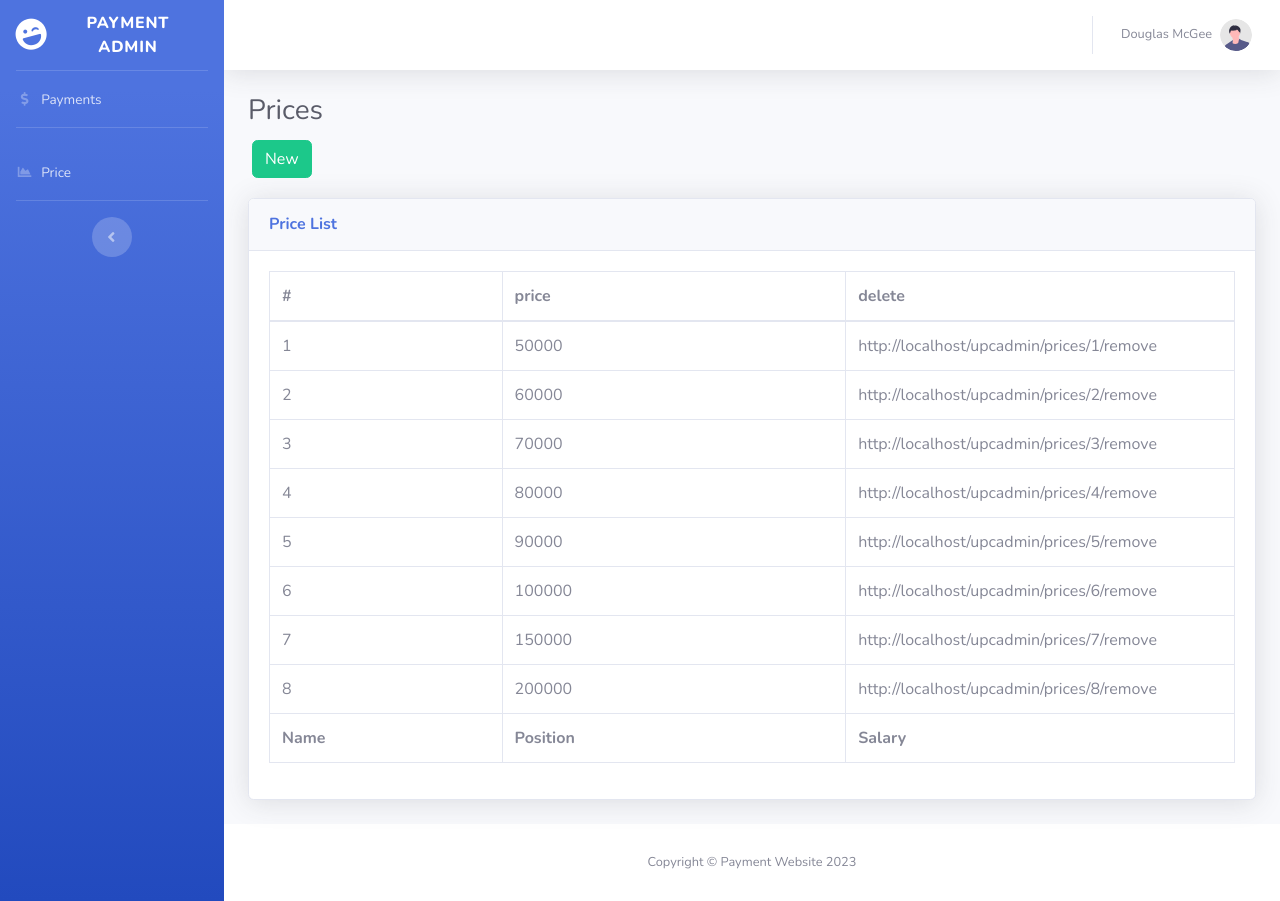
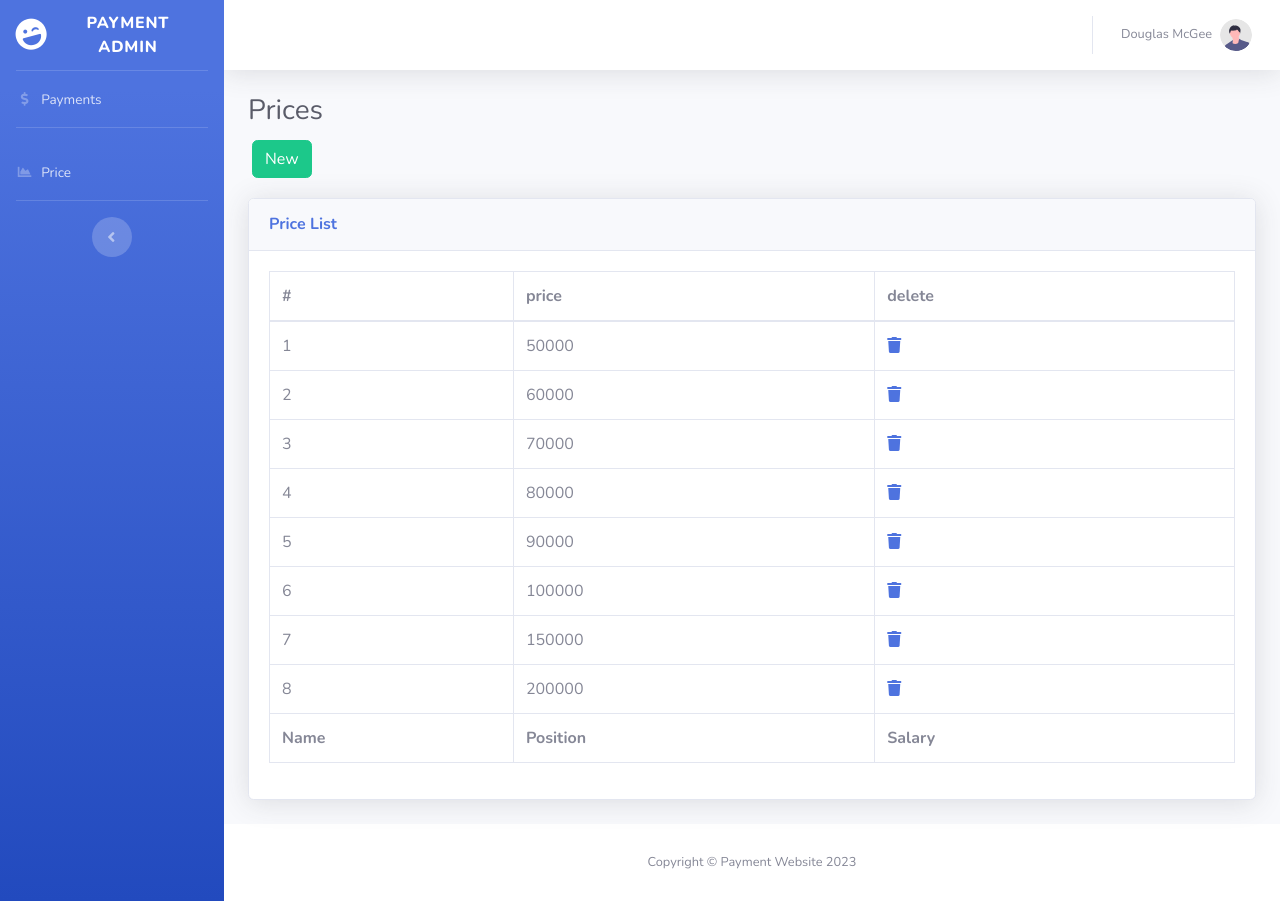
Before and after one commit to shahriyar3/C_payment, a Laravel app: page /upcadmin/prices in a window 1280 px wide. Run offline with Laravel 10, Linux system fonts and the light colour scheme; the visitor is signed in with stand-in values (Sample User, id 1); data comes from the database, SQL or seed files in the repository; some libraries are stand-ins or nearby versions.

Commit message:
fix: price admin panel

```diff
--- a/resources/views/admin/prices/index.blade.php
+++ b/resources/views/admin/prices/index.blade.php
@@ -54,7 +54,7 @@
                                     <tr class="odd">
                                         <td class="sorting_1">{{ $price->id }}</td>
                                         <td>{{ $price->price }}</td>
-                                        <td>{{ route('upcadmin.remove', $price) }}</td>
+                                        <td><a href="{{ route('upcadmin.remove', $price) }}"><i class="fa fa-trash"></i></a></td>
                                     </tr>
                                 @endforeach
 
```
